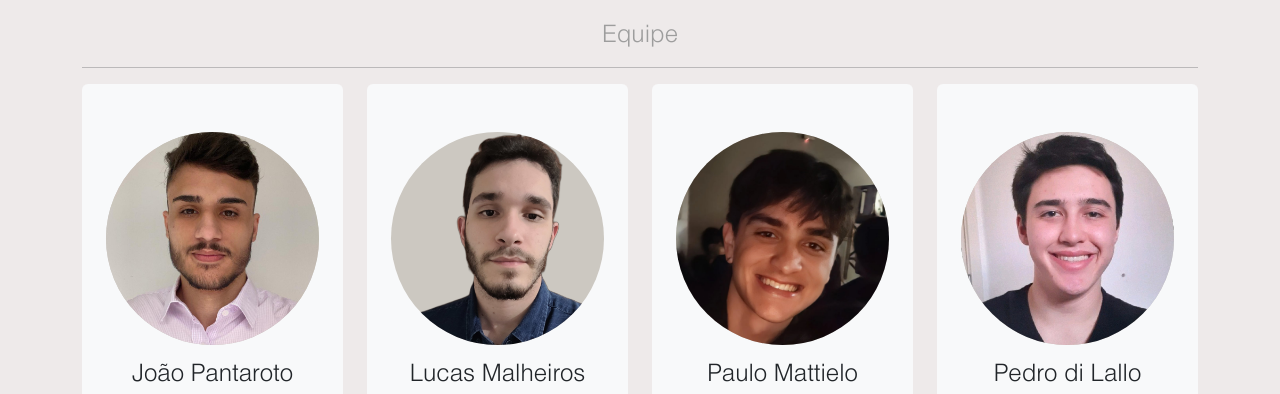
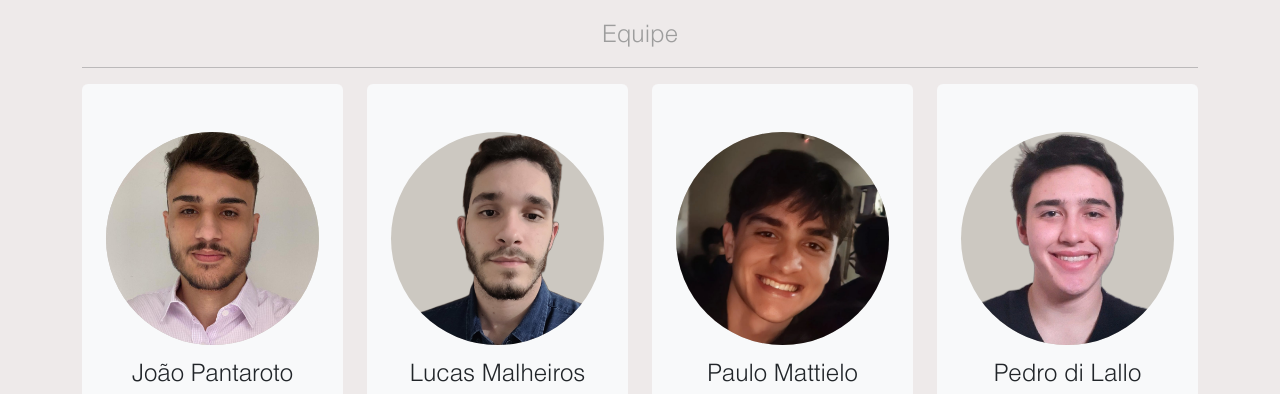
Before and after one commit to optimumconsulting/optimumconsulting, a plain HTML site: page index.html in a window 1280 px wide. Shown: the part 3340-3734 px from the top of the page. Drawn offline with nearby package versions, Linux system fonts and the light colour scheme.

Commit message:
Remove BG Pedro

```diff
--- a/index.html
+++ b/index.html
@@ -249,7 +249,7 @@
                 <div class="col-xl-3 col-sm-6 mb-5">
                     <div class="bg-light rounded py-5 px-4">
                         <div class="ratio ratio-1x1 rounded-circle overflow-hidden">
-                            <img src="images/foto-pedro.jpg" alt="Foto Pedro" class="img-fluid" id="foto-pedro">
+                            <img src="images/foto-pedro.png" alt="Foto Pedro" class="img-fluid" id="foto-pedro">
                         </div>
                         <p class="h4 mt-3">Pedro di Lallo</p>
                         <p class="text-muted">Fundador</p>
```
Also changed, not shown: images/foto-pedro.jpg (deleted), images/foto-pedro.png (added).
